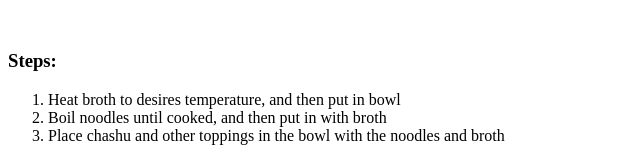
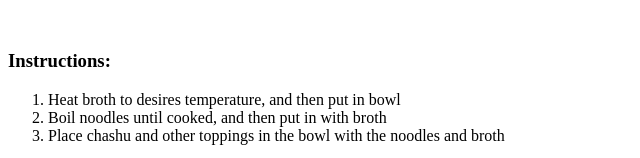
Before and after one commit to matthewp-dub/odin-recipes, a plain HTML site: page Ramen.html in a window 1280 px wide. Shown: the part 666-824 px from the top of the page, 0-640 px from the left. Drawn offline with Linux system fonts and the light colour scheme.

```diff
--- a/Ramen.html
+++ b/Ramen.html
@@ -37,7 +37,7 @@
         <li>toppings</li>
     </ul>
     <br>
-    <h3>Steps:</h3>
+    <h3>Instructions:</h3>
     <ol>
         <li>Heat broth to desires temperature, and then put in bowl</li>
         <li>Boil noodles until cooked, and then put in with broth</li>
```
